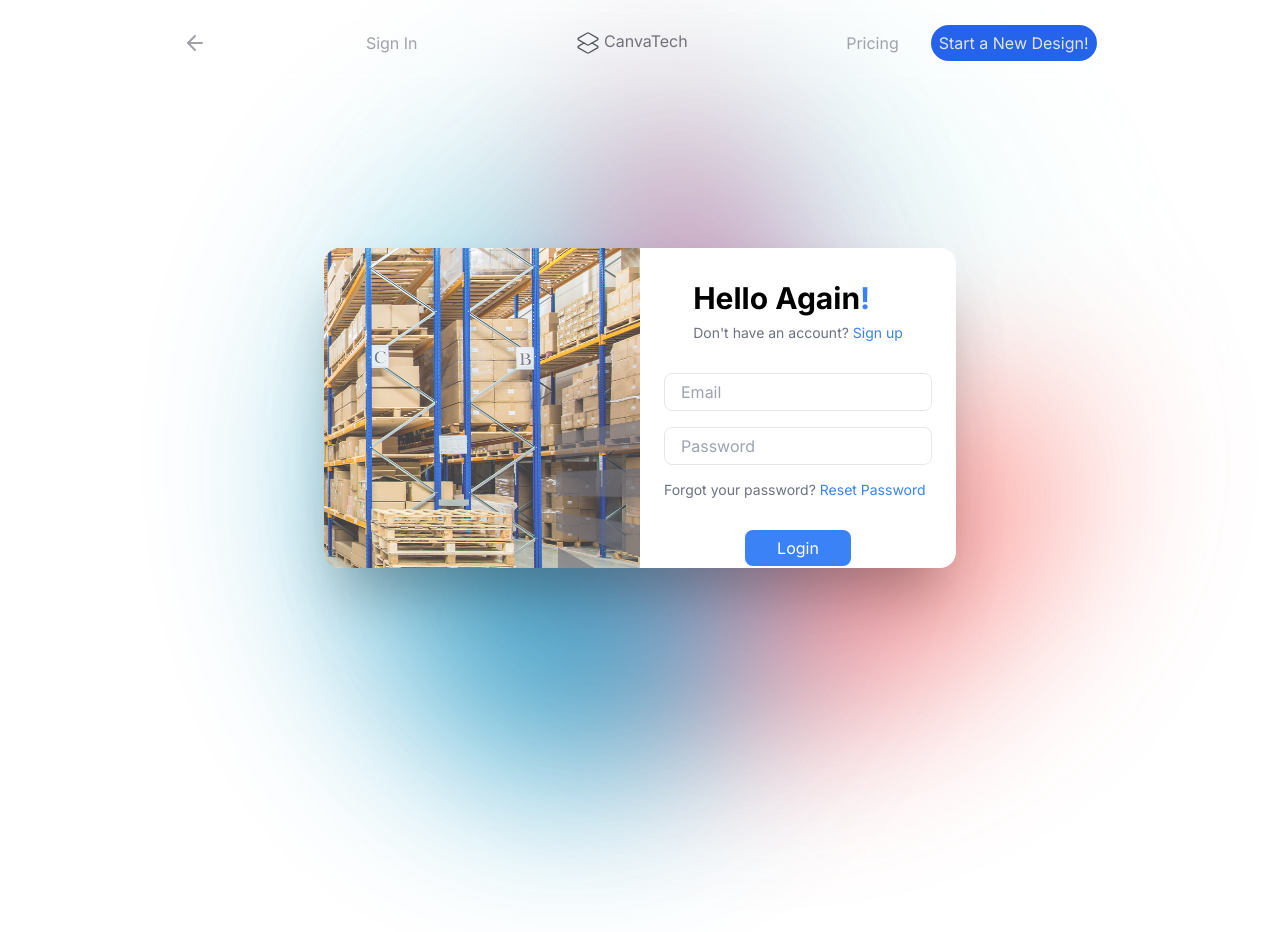
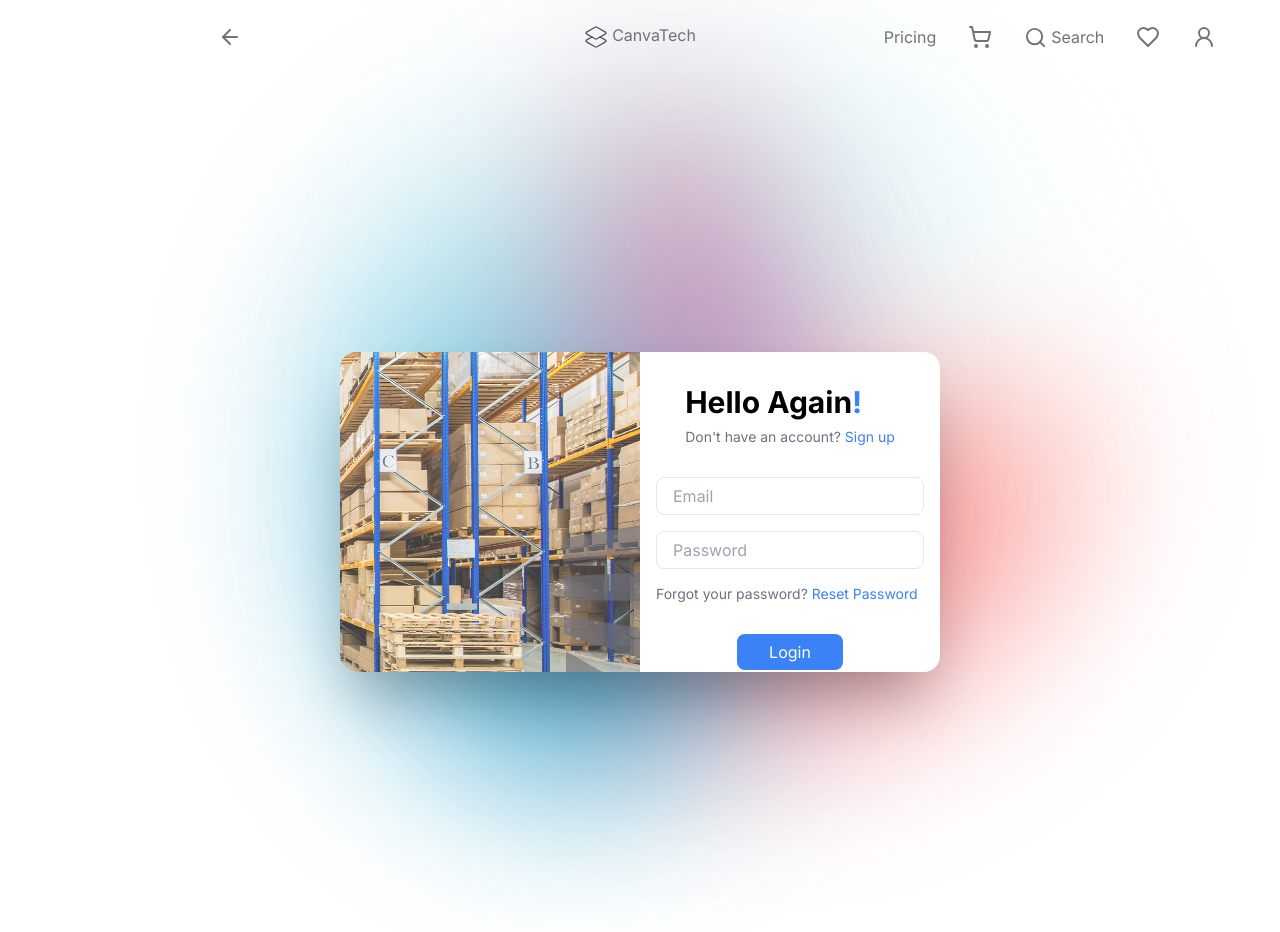
Before and after one commit to MooTamer/CanvaTech-Frontend, a Next.js app: page /login in a window 1280 px wide. Shown: the top 932 px of the page. Before the commit the page ends 808 px from the top, so only its background shows below. Built offline with nearby package versions, Linux system fonts and the light colour scheme.

Commit message:
update navbar

```diff
--- a/app/(root)/layout.tsx
+++ b/app/(root)/layout.tsx
@@ -28,27 +28,32 @@ export default function RootLayout({
   RootLayoutProps: any;
 }) {
   const [isOpen, setIsOpen] = useState(setIsOpenValue);
-
+  //   <div className="nav z-[80]">
+  //   <NavBar setIsOpen={setIsOpen} />
+  //   {isOpen && (
+  //     <div className="z-[90]">
+  //       <Pricings isOpen={isOpen} setIsOpen={setIsOpen} />
+  //     </div>
+  //   )}
+  // </div>
   return (
-    // <>
     <html lang="en">
       <body className={inter.className}>
-        <div className="nav z-[80]">
         <NavBar setIsOpen={setIsOpen} />
         {isOpen && (
           <div className="z-[90]">
             <Pricings isOpen={isOpen} setIsOpen={setIsOpen} />
           </div>
         )}
-        </div>
 
-        {/* <LeftSideBar /> */}
-        <section className="w-screen h-screen p-2 justify-center items-center">
-          {children}
+        <main className="flex flex-row">
+          <section className="main-container">
+            <div className="w-full ">{children}</div>
+          </section>
+        </main>
+
         {/* <Footer /> */}
-        </section>
       </body>
     </html>
-    // </>
   );
 }
--- a/app/(root)/page.tsx
+++ b/app/(root)/page.tsx
@@ -11,20 +11,18 @@ import Dilevery from "@/components/homepage/dilevery";
 export default function Page(props: React.FC) {
   const [isOpen, setIsOpen] = useState(true);
   return (
-    <div>
+    <div className="h-screen">
       <AnimatePresence>
         <motion.div
           initial={{ opacity: 0 }}
           animate={{ opacity: 1 }}
           transition={{ ease: "easeOut", duration: 2 }}
         >
-          <div className="h-screen p-2 relative items-center flex flex-col  py-10 my-20">
-            <div className="flex flex-col ">
-              <Notification />
+          <div className="h-full p-2 relative items-center flex flex-col  py-10 my-20">
+            <Notification />
             <NewHome />
             <ShopByCategory />
             <Dilevery />
-            </div>
           </div>
         </motion.div>
       </AnimatePresence>
--- a/components/homepage/dilevery.tsx
+++ b/components/homepage/dilevery.tsx
@@ -2,9 +2,10 @@ import React from "react";
 import Delivery from "@/public/Delivery.png";
 import Delivery2 from "@/public/Delivery2.png";
 import Image from "next/image";
+import Link from "next/link";
 export default function Dilevery() {
   return (
-    <div className="container justify-center flex  mx-auto mt-20 mb-32 md:min-h-[60rem]b pb-4 w-[95%] h-auto ">
+    <div className="container justify-center flex  mx-auto mt-20 mb-32 md:min-h-[30rem] pb-4 w-[95%] h-auto ">
       <div className="flex px-4 py-3 md:px-16 md:py-10 w-full flex flex-row justify-between items-center bg-neutral-200 rounded-3xl">
         <div className="flex flex-col max-w-3xl">
           <h1 className="uppercase text-left responsive-subtitles text-lg md:text-2xl lg:text-4xl xl:text-5xl">
@@ -14,6 +15,13 @@ export default function Dilevery() {
             Enjoy doorstep delivery for your personalized plastic palettes,
             ensuring a hassle-free experience from design to doorstep.
           </p>
+          <Link legacyBehavior href="/GuestViewProducts">
+            <button className="w-36 flex flex-row items-center justify-center h-10 rounded-xl  text-black border border-black mt-8  text-sm">
+              <span className="flex text-center justify-center">
+                Read more
+              </span>
+            </button>
+          </Link>
         </div>
         <div className="card max-w-[18rem] justify-center gap-2 items-center flex flex-row">
           <Image src={Delivery2} className="flex h-fit w-auto" alt="Delivery" />
--- a/components/shared/NavBar.tsx
+++ b/components/shared/NavBar.tsx
@@ -7,6 +7,11 @@ import {
   LogIn,
   CirclePlay,
   ArrowRight,
+  ShoppingBag,
+  ShoppingCart,
+  Search,
+  UserRound,
+  Heart,
 } from "lucide-react";
 import Link from "next/link";
 import React, { useEffect, useRef, useState } from "react";
@@ -43,28 +48,71 @@ const NavBar: React.FC<ButtonComponentProps> = ({ setIsOpen }) => {
   return (
     <header ref={ref}>
       <div
-        className={`fixed  inset-x-0 top-0 z-[100] backdrop-blur  duration-200 border-[0.05px]  ${
+        className={`fixed  inset-x-0 top-0 z-[100] backdrop-blur  smooth border-[0.05px]  ${
           isIntersecting
             ? "bg-zinc-900/0 border-transparent"
             : "bg-zinc-900/500  border-zinc-800 "
         }`}
       >
-        <div className="container flex flex-row-reverse items-center justify-evenly p-6 mx-auto">
-          <div className="flex justify-between items-center gap-8">
+        <div className="container grid grid-cols-3 items-center  p-6 mx-auto">
+
+          <div className="flex items-center justify-center">
+            <Link legacyBehavior href="/">
+              <a className="smooth text-neutral-500 hover:text-neutral-300">
+                <ArrowLeft className="w-6 h-6 " />
+              </a>
+            </Link>
+          </div>
+
+          <div className="flex flex-row justify-center pointer-events-auto items-center gap-8">
+            <Link legacyBehavior href="/">
+              <div className="flex-row hover:cursor-pointer flex">
+                <Layers2 color="#52525B" strokeWidth={1.25} />
+                <a className="smooth hover:cursor-pointer ml-1 text-zinc-500 hover:text-neutral-300">
+                  CanvaTech
+                </a>
+              </div>
+            </Link>
+          </div>
+
+          <div className="flex flex-row justify-center items-center gap-8">
             <Link legacyBehavior href="/">
               <a
                 onClick={() => setIsOpen(true)}
-                className="duration-200 xl:flex hidden text-zinc-400 hover:text-zinc-200"
+                className="smooth xl:flex hidden text-neutral-500 hover:text-neutral-300"
               >
                 Pricing
               </a>
             </Link>
 
-            <Link legacyBehavior href="/about">
-              <a className="duration-200 hidden lg:flex text-zinc-200 hover:text-zinc-200 rounded-full bg-blue-600 p-2 flex">
+            <Link legacyBehavior href="/sign-up">
+              <a className="smooth xl:flex hidden text-neutral-500 hover:text-neutral-300">
+                <ShoppingCart />
+              </a>
+            </Link>
+
+            <Link legacyBehavior href="/sign-up">
+              <a className="smooth items-center justify-center xl:flex hidden text-neutral-500 hover:text-neutral-300">
+                <Search size={23} /> <span className="ml-1">Search</span>
+              </a>
+            </Link>
+
+            <Link legacyBehavior href="/sign-in">
+              <a className="smooth xl:flex hidden text-neutral-500 hover:text-neutral-300">
+                <Heart />
+              </a>
+            </Link>
+            <Link legacyBehavior href="/sign-in">
+              <a className="smooth xl:flex hidden text-neutral-500 hover:text-neutral-300">
+                <UserRound />
+              </a>
+            </Link>
+
+            {/* <Link legacyBehavior href="/about">
+              <a className="smooth hidden lg:flex text-zinc-200 hover:text-neutral-300 rounded-full bg-blue-600 p-2 flex">
                 Start a New Design!
               </a>
-            </Link>
+            </Link> */}
 
             <Menu
               as="div"
@@ -87,12 +135,12 @@ const NavBar: React.FC<ButtonComponentProps> = ({ setIsOpen }) => {
                 leaveFrom="transform opacity-100 scale-100"
                 leaveTo="transform opacity-0 scale-95"
               >
-                <MenuItems className="absolute right-0 z-10 mt-2 w-56 origin-top-right divide-y divide-gray-100 rounded-2xl bg-white shadow-lg ring-1 ring-black ring-opacity-5 focus:outline-none">
-                  <div className="py-1">
+                <MenuItems className="absolute right-0 z-10 mt-2 w-56 origin-top-right divide-y divide-gray-100 rounded-3xl bg-white shadow-lg ring-1 ring-black ring-opacity-5 focus:outline-none">
+                  <div className="">
                     <MenuItem>
                       <a
                         href="/"
-                        className="flex flex-row gap-3 items-center  px-4 py-2 text-sm block px-4 py-2 text-sm"
+                        className="flex flex-row gap-3 items-center hover:bg-neutral-100 rounded-xl  px-4 py-3 smooth text-sm block px-4 py-2 text-sm"
                       >
                         <Home strokeWidth={1.5} size={20} />
                         Home
@@ -101,21 +149,39 @@ const NavBar: React.FC<ButtonComponentProps> = ({ setIsOpen }) => {
                     <MenuItem>
                       <a
                         href="#"
-                        className="flex flex-row gap-3 items-center  px-4 py-2 text-sm block px-4 py-2 text-sm"
+                        className="flex flex-row gap-3 items-center hover:bg-neutral-100 rounded-xl  px-4 py-3 smooth text-sm block px-4 py-2 text-sm"
                       >
                         <CirclePlay size={20} strokeWidth={1.5} />
                         Start a new design!
                       </a>
                     </MenuItem>
+                    <MenuItem>
+                      <a
+                        href="#"
+                        className="flex flex-row gap-3 items-center hover:bg-neutral-100 rounded-xl  px-4 py-3 smooth text-sm block px-4 py-2 text-sm"
+                      >
+                        <ShoppingCart size={20} strokeWidth={1.5} />
+                        Cart
+                      </a>
+                    </MenuItem>
+                    <MenuItem>
+                      <a
+                        href="#"
+                        className="flex flex-row gap-3 items-center hover:bg-neutral-100 rounded-xl  px-4 py-3 smooth text-sm block px-4 py-2 text-sm"
+                      >
+                        <Heart size={20} strokeWidth={1.5} />
+                        Favourites
+                      </a>
+                    </MenuItem>
                   </div>
-                  <div className="py-1">
+                  <div >
                     <MenuItem>
                       <a
                         href="/sign-in"
-                        className="flex flex-row gap-3 items-center  px-4 py-2 text-sm block px-4 py-2 text-sm"
+                        className="flex flex-row gap-3 items-center text-red-600 hover:bg-neutral-100 rounded-xl  px-4 py-4 smooth text-sm block px-4 py-2 text-sm"
                       >
                         <LogIn size={20} strokeWidth={1.5} />
-                        Sign in
+                        Log Out
                       </a>
                     </MenuItem>
                   </div>
@@ -123,29 +189,6 @@ const NavBar: React.FC<ButtonComponentProps> = ({ setIsOpen }) => {
               </Transition>
             </Menu>
           </div>
-
-          <div className="flex justify-between pointer-events-auto items-center gap-8">
-            <Link legacyBehavior href="/">
-              <div className="flex-row hover:cursor-pointer flex">
-                <Layers2 color="#52525B" strokeWidth={1.25} />
-                <a className="duration-200 hover:cursor-pointer ml-1 text-zinc-500 hover:text-zinc-200">
-                  CanvaTech
-                </a>
-              </div>
-            </Link>
-          </div>
-
-          <Link legacyBehavior href="/sign-in">
-            <a className="duration-200 xl:flex hidden text-zinc-400 hover:text-zinc-200">
-              Sign In
-            </a>
-          </Link>
-
-          <Link legacyBehavior href="/">
-            <a className="duration-200 text-zinc-400 hover:text-zinc-200">
-              <ArrowLeft className="w-6 h-6 " />
-            </a>
-          </Link>
         </div>
       </div>
     </header>
```
Lines whose indentation alone changed are shown as unchanged.
